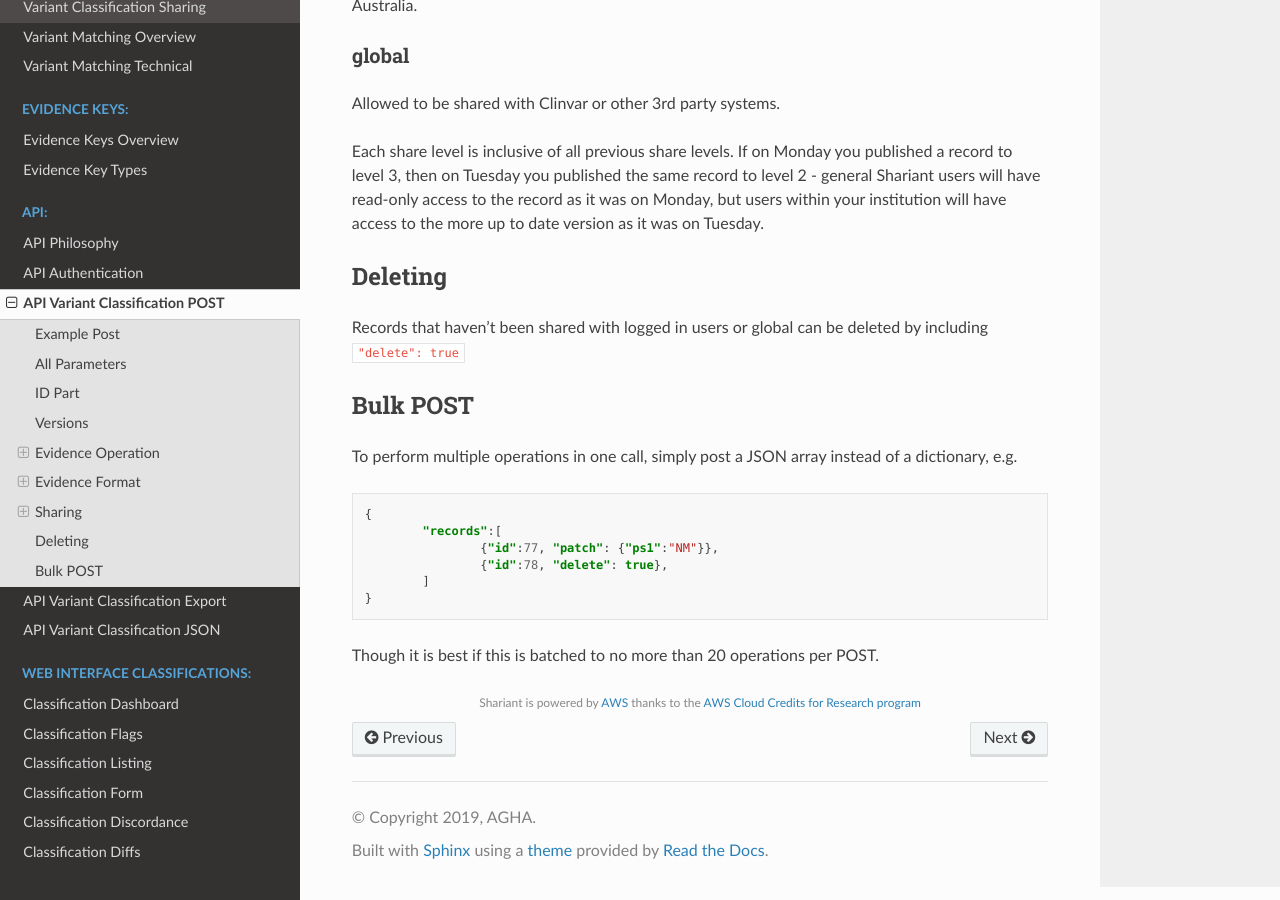
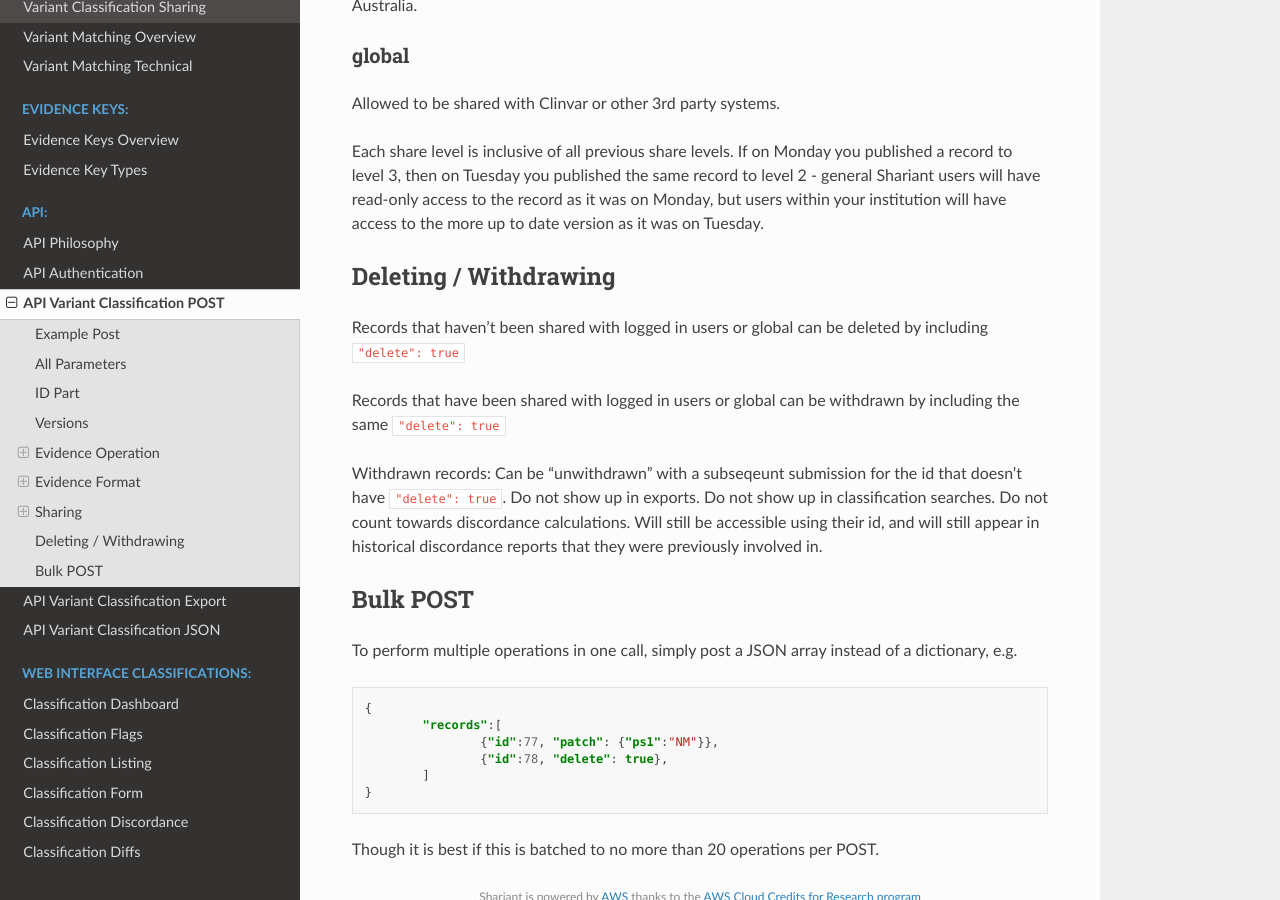
Before and after one commit to SACGF/shariant_docs, a Sphinx documentation site: the page built from docs/integration/api/classification_post.md, in a window 1280 px wide and 900 px high, scrolled down 4723 px. Built offline with Sphinx 7.4.7 and the Read the Docs theme 2.0.0, drawn with Linux system fonts in a browser that asks for light colours.

Commit message:
Include documentation on withdrawing via API.

```diff
--- a/docs/integration/api/classification_post.md
+++ b/docs/integration/api/classification_post.md
@@ -169,10 +169,20 @@ Allowed to be shared with Clinvar or other 3rd party systems.
 
 Each share level is inclusive of all previous share levels. If on Monday you published a record to level 3, then on Tuesday you published the same record to level 2 - general Shariant users will have read-only access to the record as it was on Monday, but users within your institution will have access to the more up to date version as it was on Tuesday.
 
-## Deleting
+## Deleting / Withdrawing
 
 Records that haven't been shared with logged in users or global can be deleted by including
 `"delete": true`
+
+Records that have been shared with logged in users or global can be withdrawn by including the same
+`"delete": true`
+
+Withdrawn records:
+Can be "unwithdrawn" with a subseqeunt submission for the id that doesn't have `"delete": true`.
+Do not show up in exports.
+Do not show up in classification searches.
+Do not count towards discordance calculations.
+Will still be accessible using their id, and will still appear in historical discordance reports that they were previously involved in.
 
 ## Bulk POST
 To perform multiple operations in one call, simply post a JSON array instead of a dictionary, e.g.
```
